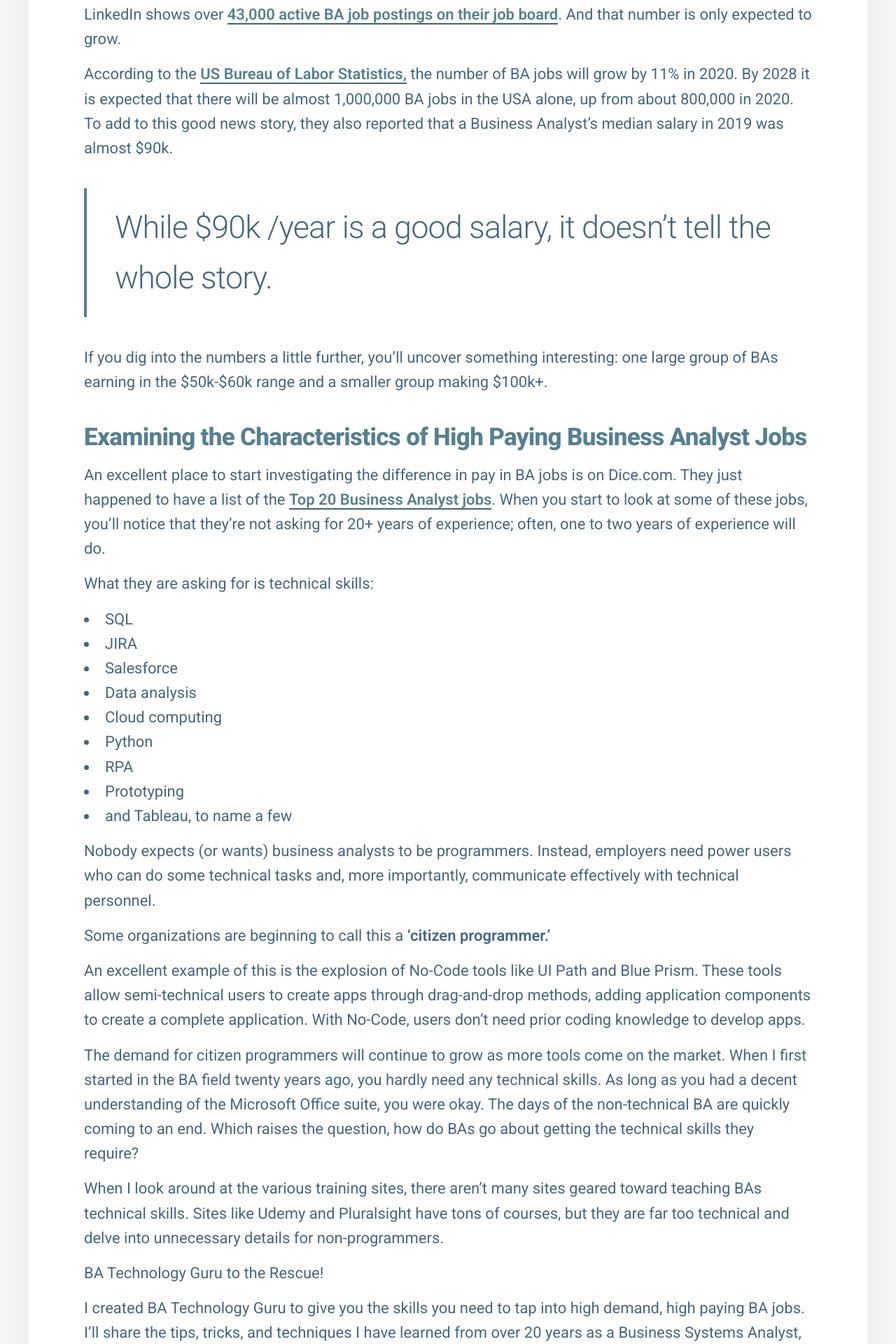
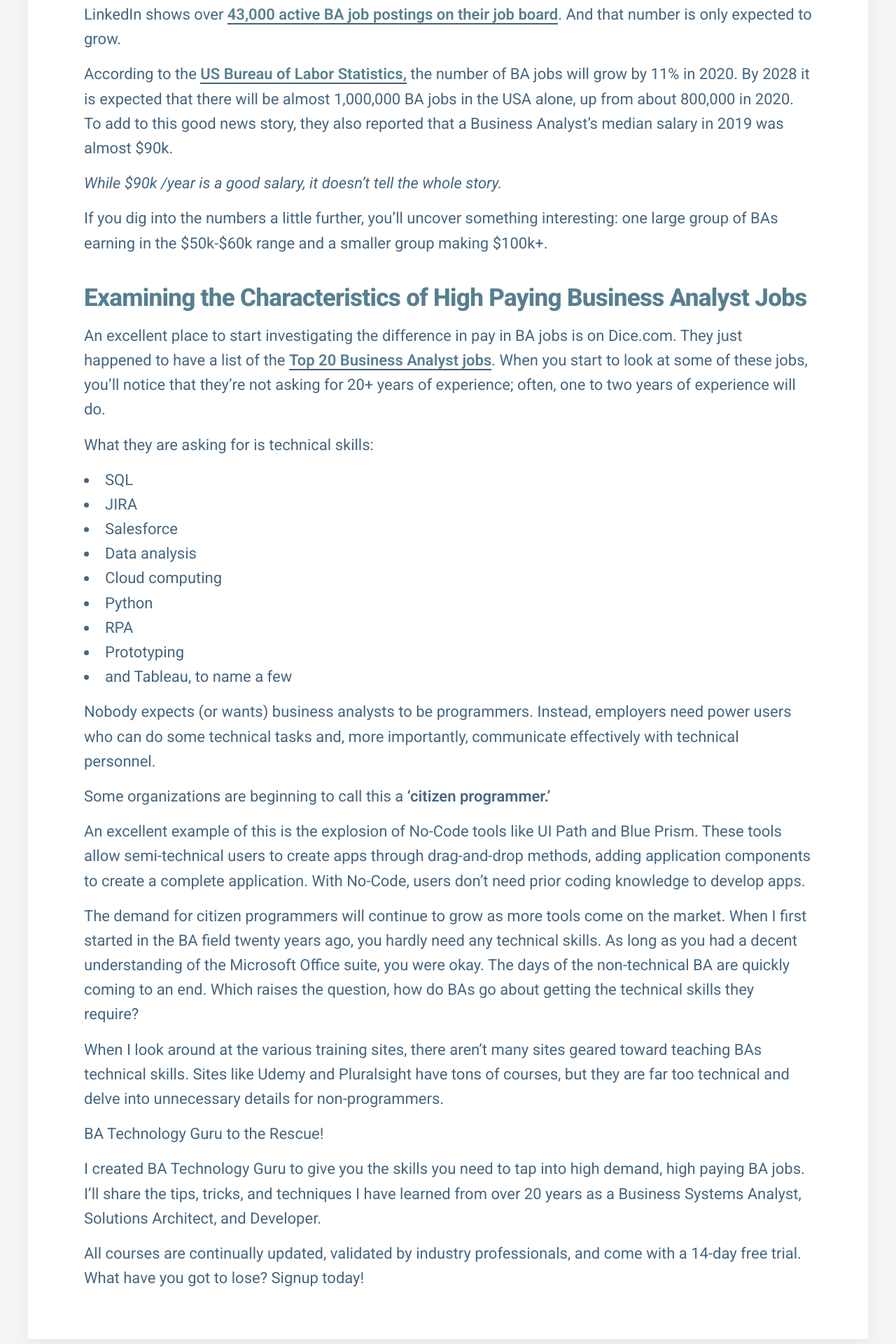
Before and after one commit to batechnologyguru/batetechnology, a Jekyll site: the page built from _posts/2020-10-28-batechnology-guru-launch.md, in a window 1280 px wide. Shown: the part 745-2665 px from the top of the page at 70% size. Built offline with Jekyll 4.4.1, drawn with Linux system fonts in a browser that asks for light colours; nearby versions of some CDN libraries; some web fonts are replaced.

```diff
--- a/_posts/2020-10-28-batechnology-guru-launch.md
+++ b/_posts/2020-10-28-batechnology-guru-launch.md
@@ -9,7 +9,7 @@ Check out any job board, and you'll find plenty of postings for Business Analyst
 
 According to the [US Bureau of Labor Statistics,](https://www.bls.gov/ooh/business-and-financial/management-analysts.htm) the number of BA jobs will grow by 11% in 2020. By 2028 it is expected that there will be almost 1,000,000 BA jobs in the USA alone, up from about 800,000 in 2020. To add to this good news story, they also reported that a Business Analyst's median salary in 2019 was almost $90k.
 
-> While $90k /year is a good salary, it doesn't tell the whole story.
+_While $90k /year is a good salary, it doesn't tell the whole story._
 
 If you dig into the numbers a little further, you'll uncover something interesting: one large group of BAs earning in the $50k-$60k range and a smaller group making $100k+.
 
```
